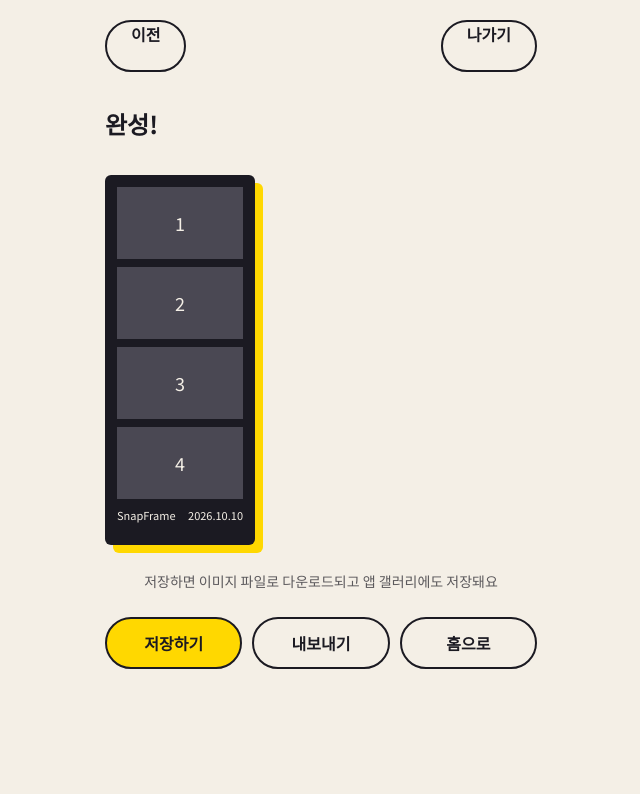
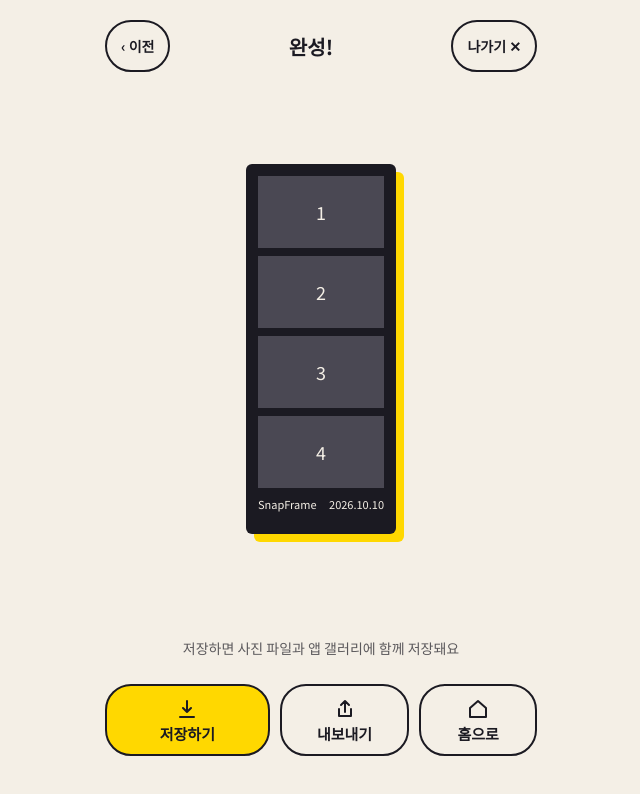
Before and after one commit to wonyoung0710/snapframe, a React (Vite) app: page /result in a window 1280 px wide. Shown: the top 794 px of the page, without its empty margins (319-959 px from the left). Built offline with nearby package versions, Linux system fonts and the light colour scheme.

Commit message:
Result 화면 목업에 맞게 수정: 프레임 가운데 정렬, 헤더 한 줄, 아이콘 버튼

```diff
--- a/src/pages/Result.css
+++ b/src/pages/Result.css
@@ -1,3 +1,26 @@
 /* 결과 화면 */
-.result-image { display: block; width: min(80%, 360px); margin: 16px auto; border-radius: 8px; }
+.result { display: flex; flex-direction: column; min-height: 100dvh; }
+
+/* 헤더: 이전 / 완성! / 나가기를 한 줄로 (줄바꿈 방지) */
+.result-header { display: flex; justify-content: space-between; align-items: center; gap: 8px; flex-wrap: nowrap; }
+.result-header .btn {
+  display: inline-flex; align-items: center; justify-content: center; gap: 4px;
+  white-space: nowrap; flex-shrink: 0; padding-inline: 14px; font-size: 14px;
+}
+.result-title { flex: 1; margin: 0; text-align: center; white-space: nowrap; font-size: 20px; }
+
+/* 완성본/프레임: 남는 공간 가운데에 */
+.result-stage { flex: 1; display: flex; align-items: center; justify-content: center; padding: 16px 0; }
+.result-image { display: block; width: min(80%, 360px); border-radius: 8px; }
+
 .result-note { margin: 12px 0; text-align: center; font-size: 14px; opacity: 0.7; }
+
+/* 아래 버튼 3개: 아이콘 위, 글자 아래 */
+.result-actions { display: flex; gap: 10px; padding-bottom: 16px; }
+.result-actions .btn {
+  display: flex; flex-direction: column; align-items: center; justify-content: center; gap: 4px;
+  min-height: 72px; padding: 8px 4px; font-size: 15px; line-height: 1.2; white-space: nowrap;
+}
+.result-save { flex: 1.3; }
+.result-share { flex: 1; }
+.result-home { flex: 0.9; }
--- a/src/pages/Result.jsx
+++ b/src/pages/Result.jsx
@@ -1,4 +1,5 @@
 // [담당: 지은] 5. 저장·내보내기
+// (막히면 원영에게: 이미지 다운로드, 공유 API)
 //   - 가운데 완성본, 아래 저장하기(다운로드) / 내보내기(공유) / 홈으로
 //   - 완성본은 utils/composeImage.js 로 (원영 담당)
 //   - 폰 갤러리 저장은 웹에서 직접 쓸 수 없어서 "다운로드" 또는 "공유창(navigator.share)"으로 대체
@@ -9,6 +10,15 @@ import FrameView from '../components/FrameView.jsx'
 import { composeImage } from '../utils/composeImage.js' // [지은] 완성본 만들기 (원영 구현 전에는 null 반환)
 import * as storage from '../utils/storage.js' // [지은] 비어 있어도 에러 안 나게 통째로 import
 import './Result.css'
+
+// [지은] 수정(10/12): 목업처럼 버튼 위에 들어갈 아이콘 (다운로드, 공유, 홈)
+const iconProps = {
+  width: 24, height: 24, viewBox: '0 0 24 24', fill: 'none', stroke: 'currentColor',
+  strokeWidth: 2, strokeLinecap: 'round', strokeLinejoin: 'round', 'aria-hidden': true,
+}
+const IconDownload = () => (<svg {...iconProps}><path d="M12 4v11m0 0-4-4m4 4 4-4M5 20h14" /></svg>)
+const IconShare = () => (<svg {...iconProps}><path d="M12 15V4m0 0L8 8m4-4 4 4M6 12v7h12v-7" /></svg>)
+const IconHome = () => (<svg {...iconProps}><path d="M4 11l8-7 8 7v9H4z" /></svg>)
 
 // [지은] 오늘 날짜를 'YYYY.MM.DD'로 만들기 (composeImage에 넘길 날짜)
 const getToday = () => {
@@ -88,25 +98,39 @@ export default function Result() {
 
   return (
     <div className="screen result">
-      <div style={{ display: 'flex', justifyContent: 'space-between' }}>
-        <Link to="/select" className="btn">이전</Link>
-        <Link to="/" className="btn" onClick={resetAll}>나가기</Link>
+      {/* [지은] 수정(10/12): 목업처럼 이전 / 완성! / 나가기를 한 줄로 */}
+      <header className="result-header">
+        <Link to="/select" className="btn">‹ 이전</Link>
+        <h2 className="result-title">완성!</h2>
+        <Link to="/" className="btn" onClick={resetAll}>나가기 ✕</Link>
+      </header>
+
+      {/* [지은] 수정(10/12): 완성본/프레임을 가운데 정렬 (가로+세로) */}
+      <div className="result-stage">
+        {composed ? (
+          <img className="result-image" src={composed} alt="완성된 네 컷 사진" />
+        ) : (
+          <FrameView template={template} photos={slotPhotos} color={frameColor} />
+        )}
       </div>
-      <h2>완성!</h2>
 
-      {/* [지은] 합성 이미지가 있으면 그걸, 없으면 프레임 미리보기를 대신 표시 */}
-      {composed ? (
-        <img className="result-image" src={composed} alt="완성된 네 컷 사진" />
-      ) : (
-        <FrameView template={template} photos={slotPhotos} rotations={slots.map((idx) => (idx == null ? 0 : rotations[idx] ?? 0))} color={frameColor} />
-      )}
+      {/* [지은] 수정(10/12): 한 줄에 들어가게 문구를 줄임 */}
+      <p className="result-note">{message || '저장하면 사진 파일과 앱 갤러리에 함께 저장돼요'}</p>
 
-      <p className="result-note">{message || '저장하면 이미지 파일로 다운로드되고 앱 갤러리에도 저장돼요'}</p>
-
-      <div style={{ display: 'flex', gap: 10 }}>
-        <button className="btn btn-primary" style={{ flex: 1 }} onClick={handleSave}>저장하기</button>
-        <button className="btn" style={{ flex: 1 }} onClick={handleShare}>내보내기</button>
-        <Link to="/" className="btn" onClick={resetAll} style={{ flex: 1, textAlign: 'center', lineHeight: '48px' }}>홈으로</Link>
+      {/* [지은] 수정(10/12): 아이콘 + 글자를 세로로 쌓은 버튼 3개 (저장하기가 가장 넓음) */}
+      <div className="result-actions">
+        <button className="btn btn-primary result-save" onClick={handleSave}>
+          <IconDownload />
+          <span>저장하기</span>
+        </button>
+        <button className="btn result-share" onClick={handleShare}>
+          <IconShare />
+          <span>내보내기</span>
+        </button>
+        <Link to="/" className="btn result-home" onClick={resetAll}>
+          <IconHome />
+          <span>홈으로</span>
+        </Link>
       </div>
     </div>
   )
```
